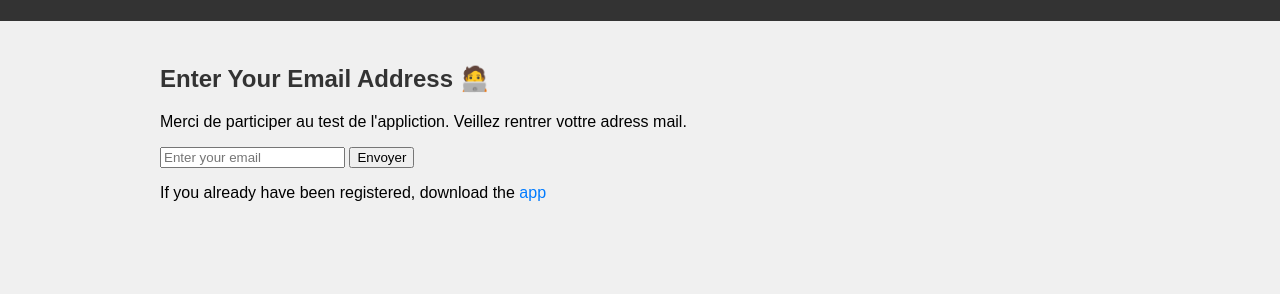
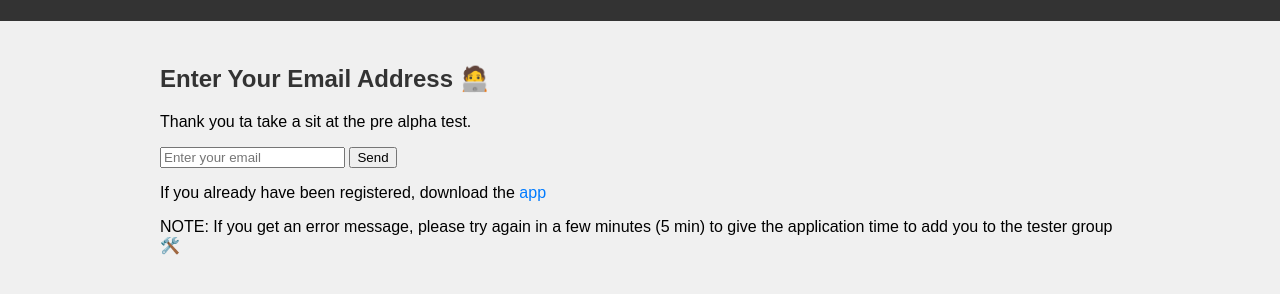
Before and after one commit to Mon1Kode/MoniKodeMobileSolutions.github.io, a website: page alpha/alpha.html in a window 1280 px wide. Shown: the part 100-394 px from the top of the page. Drawn offline with Linux system fonts and the light colour scheme.

Commit message:
Update alpha.html

```diff
--- a/alpha/alpha.html
+++ b/alpha/alpha.html
@@ -13,13 +13,14 @@
     <main>
             <h2>Enter Your Email Address 🧑‍💻</h2>
             <p>
-                Merci de participer au test de l'appliction. Veillez rentrer vottre adress mail.
+                Thank you ta take a sit at the pre alpha test.
             </p>
             <form id="emailForm">
                 <input type="email" id="emailInput" placeholder="Enter your email">
-                <button type="submit">Envoyer</button>
+                <button type="submit">Send</button>
             </form>
             <p>If you already have been registered, download the <a href="https://play.google.com/apps/testing/com.monikode.la_passerelle">app</a></p>
+            <p>NOTE: If you get an error message, please try again in a few minutes (5 min) to give the application time to add you to the tester group 🛠️</p>
         </section>
     </main>
     <script type="module">
```
